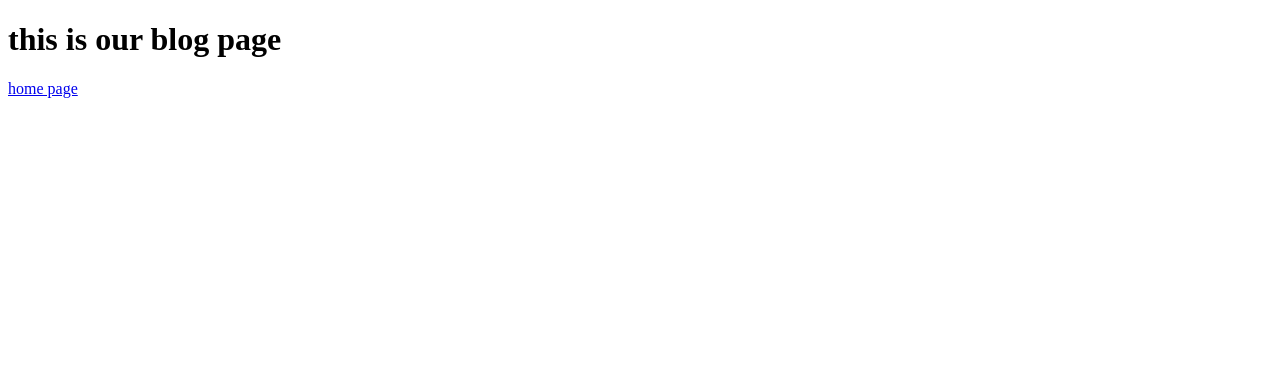
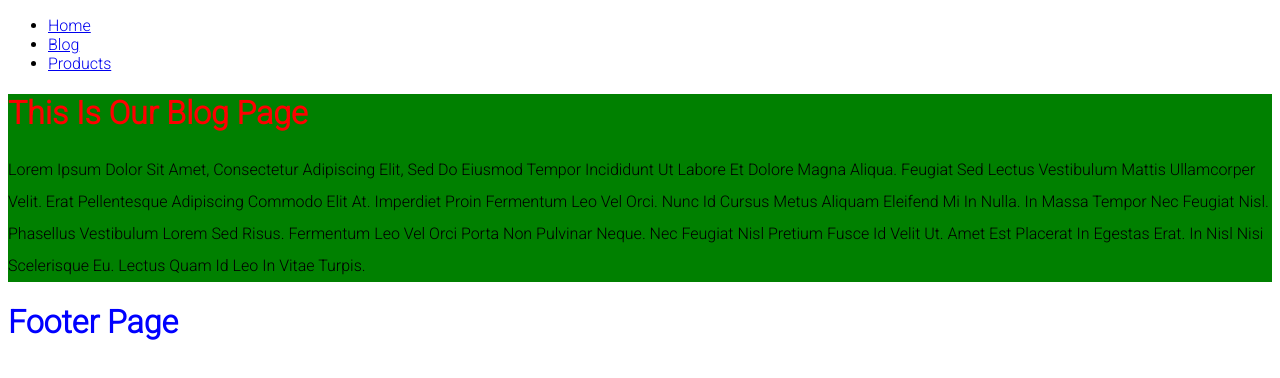
Before and after one commit to ptran12/gatsby-stuff, a Gatsby site in the folder gatsby-stuff/: page /blog in a window 1280 px wide. Built offline with nearby package versions, Linux system fonts and the light colour scheme; Gatsby itself is replaced by a stand-in of ours.

Commit message:
gatsby styled components

```diff
--- a/gatsby-stuff/gatsby-config.js
+++ b/gatsby-stuff/gatsby-config.js
@@ -6,5 +6,5 @@
 
 module.exports = {
   /* Your site config here */
-  plugins: [],
+  plugins: [`gatsby-plugin-styled-components`],
 }
--- a/gatsby-stuff/package.json
+++ b/gatsby-stuff/package.json
@@ -14,9 +14,12 @@
     "test": "echo \"Write tests! -> https://gatsby.dev/unit-testing\" && exit 1"
   },
   "dependencies": {
+    "babel-plugin-styled-components": "^1.11.1",
     "gatsby": "^2.24.67",
+    "gatsby-plugin-styled-components": "^3.3.14",
     "react": "^16.12.0",
-    "react-dom": "^16.12.0"
+    "react-dom": "^16.12.0",
+    "styled-components": "^5.2.0"
   },
   "devDependencies": {
     "prettier": "2.1.2"
--- /dev/null
+++ b/gatsby-stuff/src/components/Footer.js
@@ -0,0 +1,11 @@
+import React from "react"
+
+const Footer = () => {
+  return (
+    <div>
+      <h1>Footer page</h1>
+    </div>
+  )
+}
+
+export default Footer
--- /dev/null
+++ b/gatsby-stuff/src/components/Navbar.js
@@ -0,0 +1,22 @@
+import React from "react"
+import { Link } from "gatsby"
+
+export const Navbar = () => {
+  return (
+    <nav>
+      <ul>
+        <li>
+          <Link to="/">Home</Link>
+        </li>
+        <li>
+          <Link to="/blog/">Blog</Link>
+        </li>
+        <li>
+          <Link to="/products/">Products</Link>
+        </li>
+      </ul>
+    </nav>
+  )
+}
+
+export default Navbar
--- /dev/null
+++ b/gatsby-stuff/src/components/blog.module.css
@@ -0,0 +1,11 @@
+.page {
+  background: green;
+}
+
+.page h1 {
+  color: red;
+}
+
+.text {
+  text-transform: capitalize;
+}
--- /dev/null
+++ b/gatsby-stuff/src/components/layout.css
@@ -0,0 +1,22 @@
+@import url("https://fonts.googleapis.com/css2?family=Roboto:wght@300&display=swap");
+
+body {
+  font-family: "Roboto", sans-serif;
+}
+
+h1 {
+  color: blue;
+  text-transform: capitalize;
+}
+
+p {
+  line-height: 2;
+}
+
+.blog-text {
+  color: red;
+}
+
+.products-text {
+  color: green;
+}
--- /dev/null
+++ b/gatsby-stuff/src/components/layout.js
@@ -0,0 +1,16 @@
+import React from "react"
+import Navbar from "./Navbar"
+import Footer from "./Footer"
+import "./layout.css"
+
+const layout = ({ children }) => {
+  return (
+    <>
+      <Navbar />
+      <main>{children}</main>
+      <Footer />
+    </>
+  )
+}
+
+export default layout
--- /dev/null
+++ b/gatsby-stuff/src/components/products.module.css
@@ -0,0 +1,11 @@
+.page {
+  background: teal;
+}
+
+.page h1 {
+  color: red;
+}
+
+.text {
+  text-transform: uppercase;
+}
--- a/gatsby-stuff/src/pages/404.js
+++ b/gatsby-stuff/src/pages/404.js
@@ -1,9 +1,10 @@
 import React from "react"
+import Layout from "../components/layout"
 
 export default function error() {
   return (
-    <div>
+    <Layout>
       <h1>this is our error page</h1>
-    </div>
+    </Layout>
   )
 }
--- a/gatsby-stuff/src/pages/blog.js
+++ b/gatsby-stuff/src/pages/blog.js
@@ -1,14 +1,25 @@
 import React from "react"
-import { Link } from "gatsby"
+import Layout from "../components/layout"
+import styles from "../components/blog.module.css"
 
 const blog = () => {
   return (
-    <div>
-      <h1>this is our blog page</h1>
-      <div>
-        <Link to="/">home page</Link>
+    <Layout>
+      <div className={styles.page}>
+        <h1>this is our blog page</h1>
+        <p className={styles.text}>
+          Lorem ipsum dolor sit amet, consectetur adipiscing elit, sed do
+          eiusmod tempor incididunt ut labore et dolore magna aliqua. Feugiat
+          sed lectus vestibulum mattis ullamcorper velit. Erat pellentesque
+          adipiscing commodo elit at. Imperdiet proin fermentum leo vel orci.
+          Nunc id cursus metus aliquam eleifend mi in nulla. In massa tempor nec
+          feugiat nisl. Phasellus vestibulum lorem sed risus. Fermentum leo vel
+          orci porta non pulvinar neque. Nec feugiat nisl pretium fusce id velit
+          ut. Amet est placerat in egestas erat. In nisl nisi scelerisque eu.
+          Lectus quam id leo in vitae turpis.
+        </p>
       </div>
-    </div>
+    </Layout>
   )
 }
 
```
Also changed, not shown: gatsby-stuff/src/components/button.js (added, +7 -0 lines), gatsby-stuff/src/pages/index.js (+8 -13 lines), gatsby-stuff/src/pages/products.js (+18 -3 lines), 1 other file.
